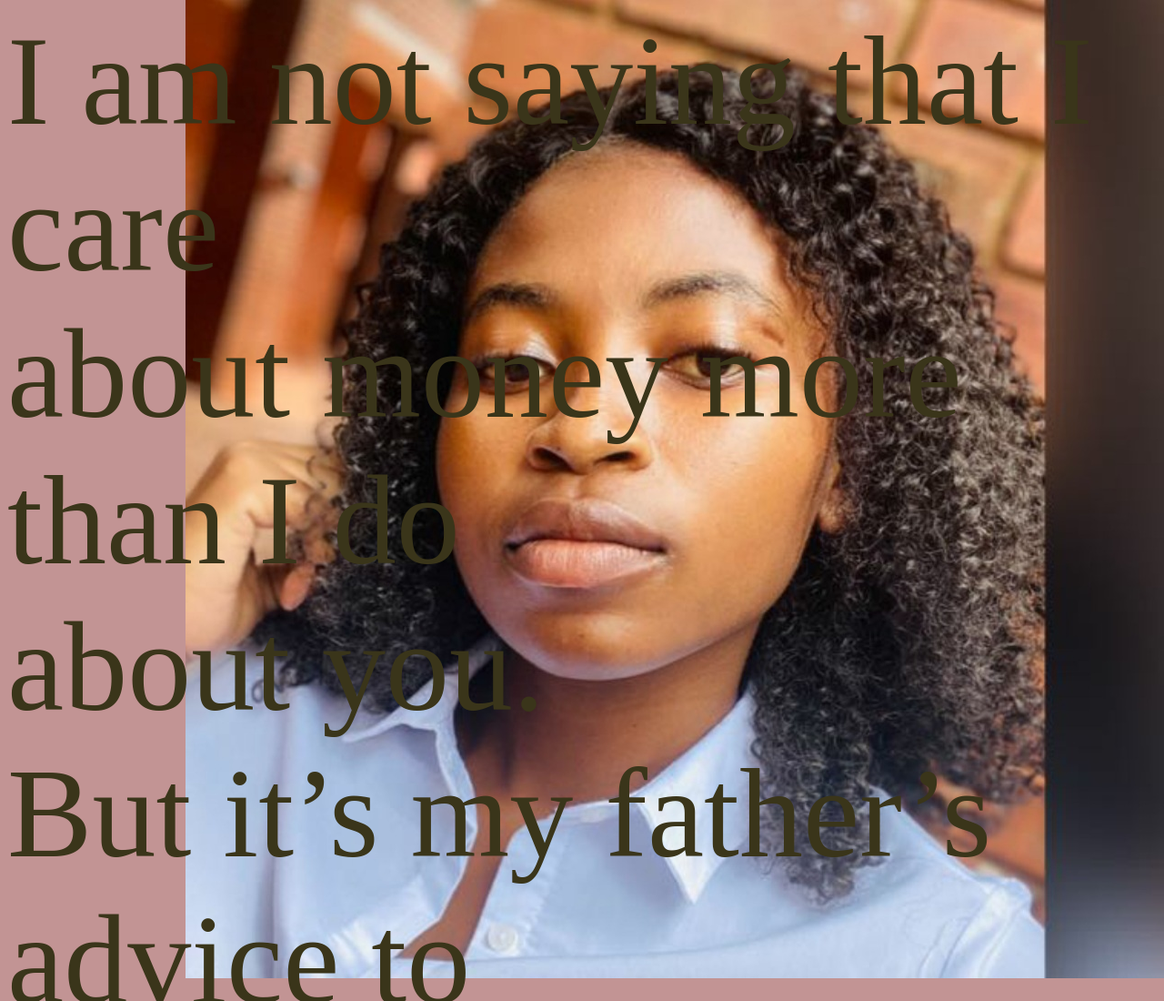
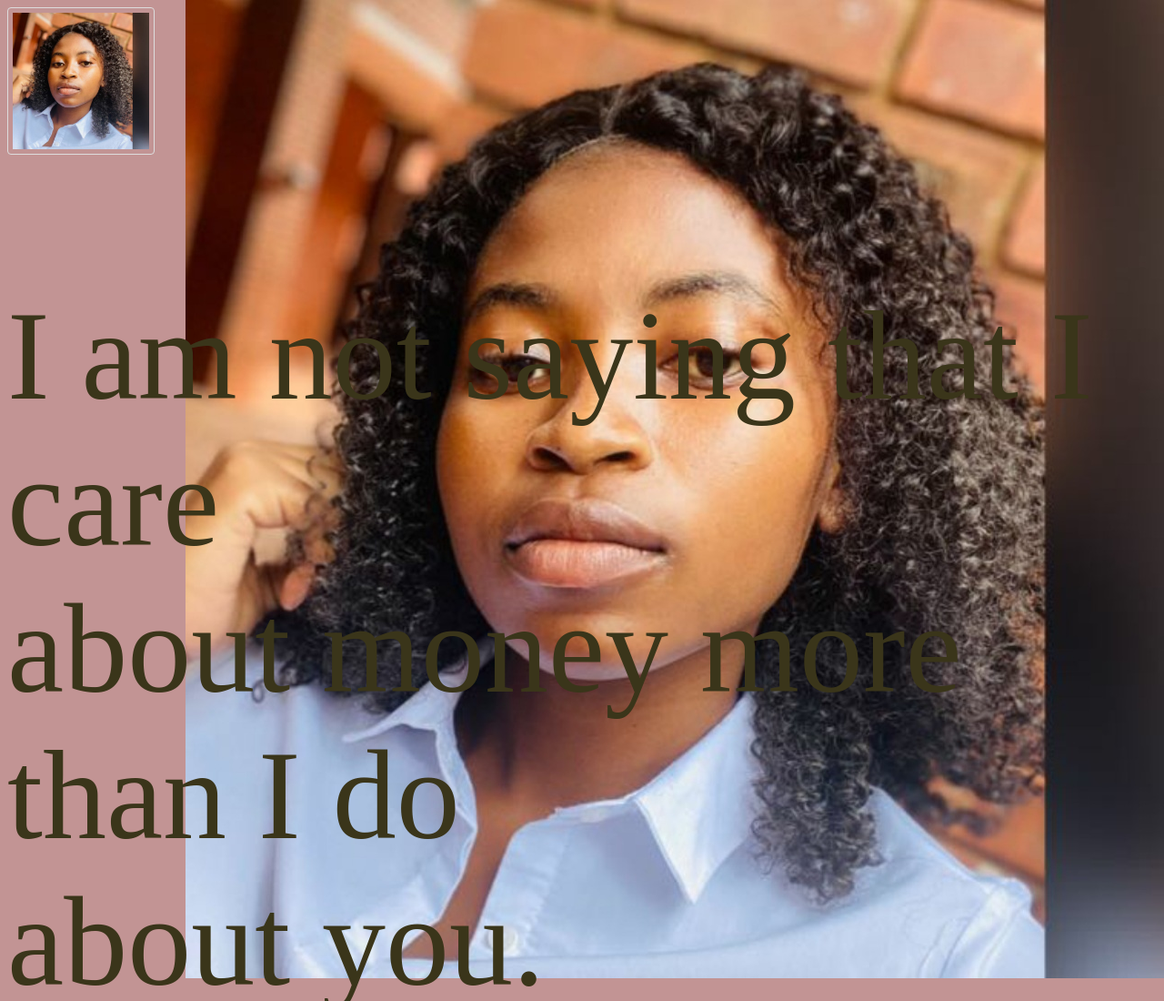
Before and after one commit to jjtheng/Val, a plain HTML site: page index.html in a window 1280 px wide. Shown: the top 1100 px of the page at 91% size. Drawn offline with Linux system fonts and the light colour scheme.

Commit message:
Update index.html

```diff
--- a/index.html
+++ b/index.html
@@ -6,7 +6,7 @@
         <title>Valentines</title>
     </head>
     <body style="background-color:rgb(194, 148, 148);">
-
+        <img src="20210213_173253.jpg" alt="Happy Valentine"/>
         <p>I am not saying that I care <br>about money more than I do <br> about you. <br>But it’s my father’s advice to <br>spend my money on good <br> purposes only! <br>Happy Valentine’s Day MULISA!</p>
         <P>Hope to know you more this Year!</P>
     </body>
```
